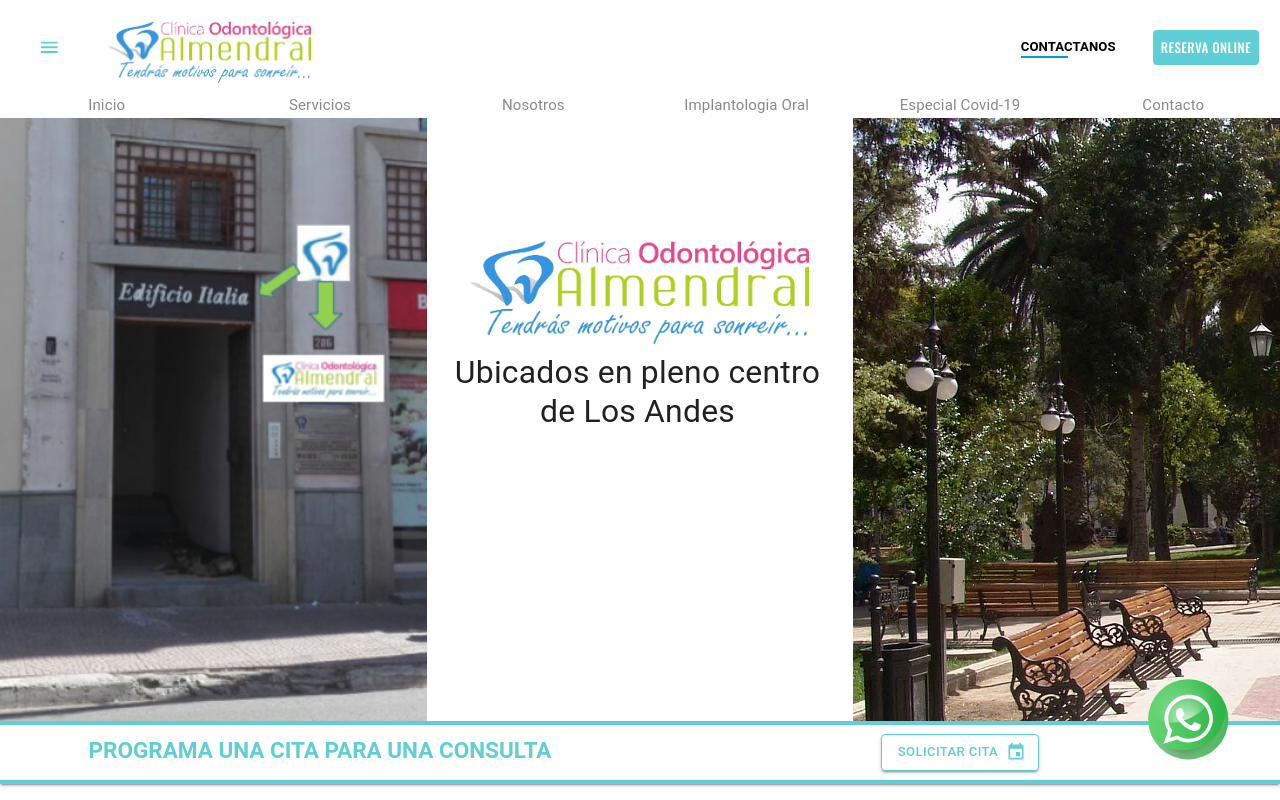
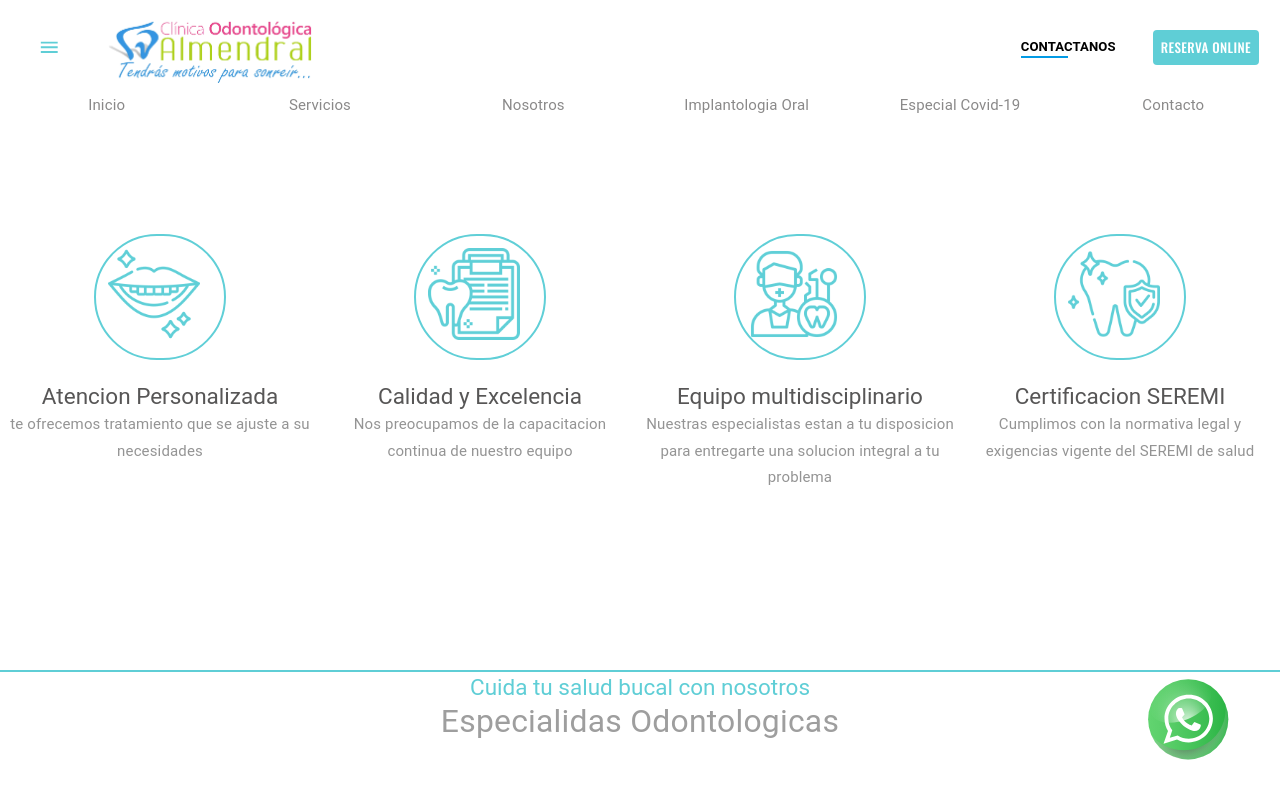
Before and after one commit to FernandoMichea90/Clinicaalmendraldos, a React (Create React App) app: page / in a window 1280 px wide. Shown: the top 800 px of the page. Built offline with nearby package versions, Linux system fonts and the light colour scheme.

Commit message:
prueba auto deploy

```diff
--- a/src/App.js
+++ b/src/App.js
@@ -307,7 +307,7 @@ useEffect(() => {
    <Navegador  accionAbrir={accionAbrir}  ></Navegador>
 
     <div className={clases.divPadre}>
-        <ImgPrincipal></ImgPrincipal>
+        {/* <ImgPrincipal></ImgPrincipal> */}
 
         {/* <Hidden mdDown>
         <Cajitas></Cajitas>
```
